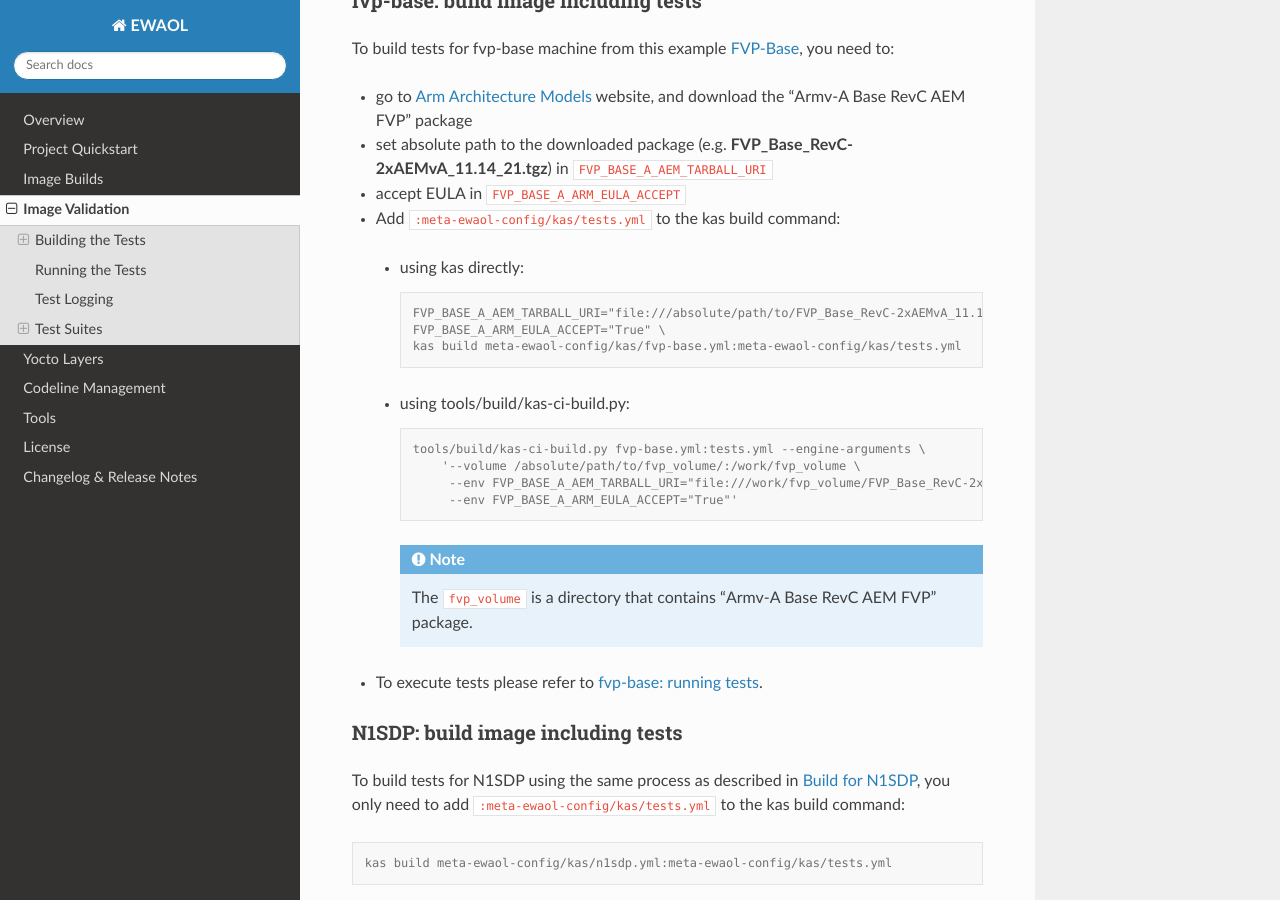
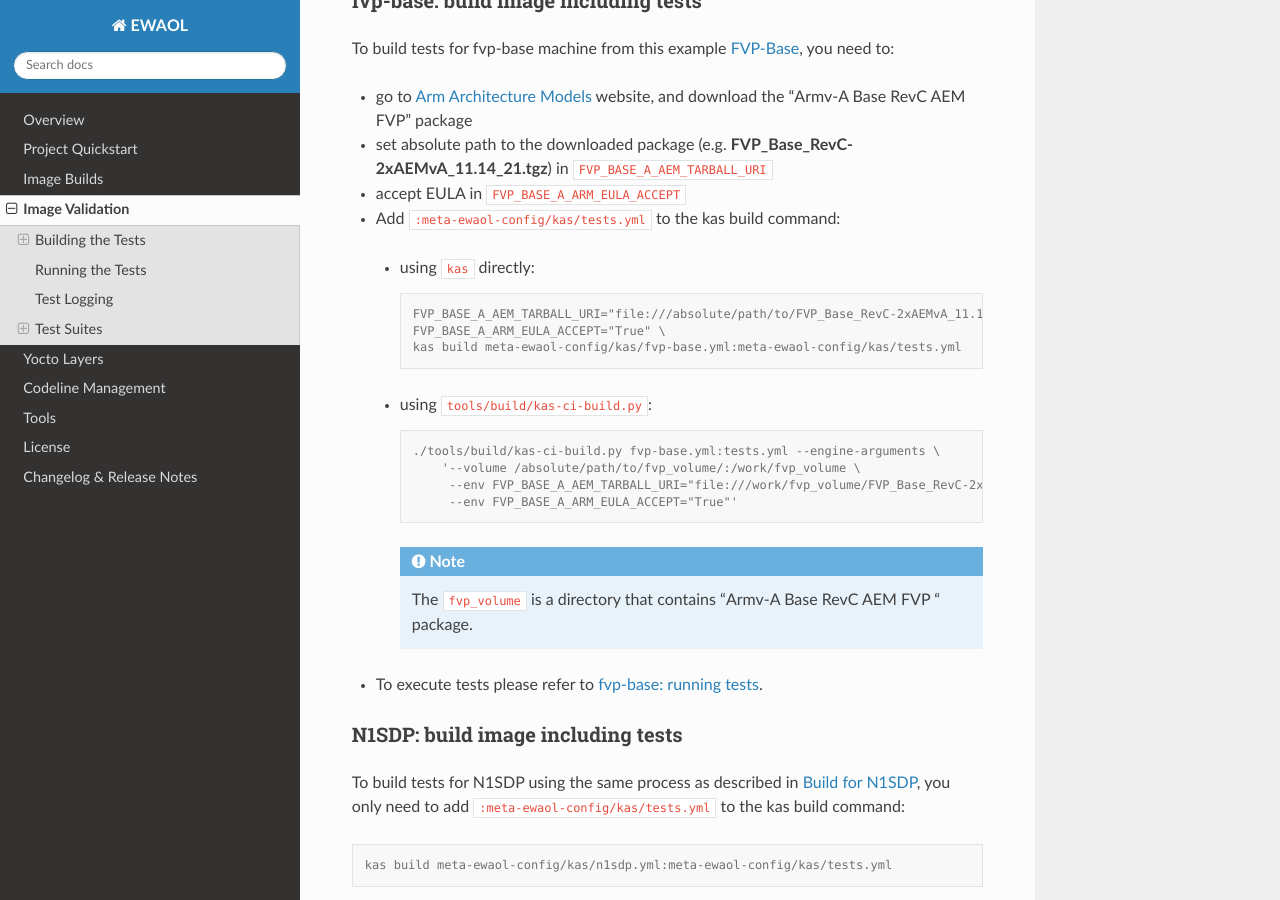
Before and after one commit to chaoge525/soafee_demo, a Sphinx documentation site: the page built from documentation/validations.rst, in a window 1280 px wide and 900 px high, scrolled down 762 px. Built offline with Sphinx 7.4.7 and the Read the Docs theme 2.0.0, drawn with Linux system fonts in a browser that asks for light colours; some of the changed text lies outside the part shown.

Commit message:
doc: Normalize the files and commands paths
Normalize the files and commands paths from the project checkout root
directory.

Also, take the opportunity to apply the 80 chars line size where applicable.

Issue-Id: SCM-2575
Signed-off-by: Diego Sueiro <diego.sueiro@arm.com>
Change-Id: Idcdfe5b35f5853e261f4ee15819a4d42a848701f

```diff
--- a/documentation/validations.rst
+++ b/documentation/validations.rst
@@ -37,15 +37,17 @@
 To build tests for fvp-base machine from this example
 :ref:`fvp-base`, you need to:
 
-* go to `Arm Architecture Models`_ website, and download the "Armv-A Base RevC AEM FVP" package
+* go to `Arm Architecture Models`_ website, and download the
+  "Armv-A Base RevC AEM FVP" package
 * set absolute path to the downloaded package
-  (e.g. **FVP_Base_RevC-2xAEMvA_11.14_21.tgz**) in ``FVP_BASE_A_AEM_TARBALL_URI``
+  (e.g. **FVP_Base_RevC-2xAEMvA_11.14_21.tgz**) in
+  ``FVP_BASE_A_AEM_TARBALL_URI``
 * accept EULA in ``FVP_BASE_A_ARM_EULA_ACCEPT``
 * Add ``:meta-ewaol-config/kas/tests.yml`` to the kas build command:
 
 .. _Arm Architecture Models: https://developer.arm.com/tools-and-software/simulation-models/fixed-virtual-platforms/arm-ecosystem-models
 
-  * using kas directly:
+  * using ``kas`` directly:
 
     .. code-block:: console
 
@@ -53,17 +55,18 @@
         FVP_BASE_A_ARM_EULA_ACCEPT="True" \
         kas build meta-ewaol-config/kas/fvp-base.yml:meta-ewaol-config/kas/tests.yml
 
-  * using tools/build/kas-ci-build.py:
+  * using ``tools/build/kas-ci-build.py``:
 
     .. code-block:: console
 
-        tools/build/kas-ci-build.py fvp-base.yml:tests.yml --engine-arguments \
+        ./tools/build/kas-ci-build.py fvp-base.yml:tests.yml --engine-arguments \
             '--volume /absolute/path/to/fvp_volume/:/work/fvp_volume \
              --env FVP_BASE_A_AEM_TARBALL_URI="file:///work/fvp_volume/FVP_Base_RevC-2xAEMvA_11.14_21.tgz" \
              --env FVP_BASE_A_ARM_EULA_ACCEPT="True"'
 
     .. note::
-       The ``fvp_volume`` is a directory that contains "Armv-A Base RevC AEM FVP" package.
+       The ``fvp_volume`` is a directory that contains "Armv-A Base RevC AEM FVP
+       " package.
 
 * To execute tests please refer to :ref:`fvp-base: running tests`.
 
@@ -71,8 +74,8 @@
 ^^^^^^^^^^^^^^^^^^^^^^^^^^^^^^^^^^
 
 To build tests for N1SDP using the same process as described in
-:ref:`Build for N1SDP`, you only need to add ``:meta-ewaol-config/kas/tests.yml``
-to the kas build command:
+:ref:`Build for N1SDP`, you only need to add
+``:meta-ewaol-config/kas/tests.yml`` to the kas build command:
 
 .. code-block:: console
 
@@ -199,10 +202,11 @@
 
 To start fvp emulation and run tests you need to:
 
-* build the tests using above instructions `fvp-base: build image including tests`_
+* build the tests using above instructions
+  `fvp-base: build image including tests`_
 * start the fvp-base emulator with podman or docker flavour:
 
-  * using kas directly:
+  * using ``kas`` directly:
 
     .. code-block:: console
 
@@ -215,11 +219,11 @@
                        --parameter 'bp.smsc_91c111.enabled=1' \
                        --parameter 'bp.hostbridge.userNetworking=true'"
 
-  * using tools/build/kas-ci-build.py:
+  * using ``tools/build/kas-ci-build.py``:
 
     .. code-block:: console
 
-        tools/build/kas-ci-build.py fvp-base.yml:tests.yml \
+        ./tools/build/kas-ci-build.py fvp-base.yml:tests.yml \
             --engine-arguments ' -it -p 5000:5000' \
             --kas-arguments 'shell --keep-config-unchanged \
                 --command "/work/layers/meta-arm/scripts/runfvp \
```
Also changed, not shown: documentation/codeline-management.rst (+6 -5 lines), documentation/quickstart.rst (+4 -3 lines), documentation/tools.rst (+7 -7 lines).
